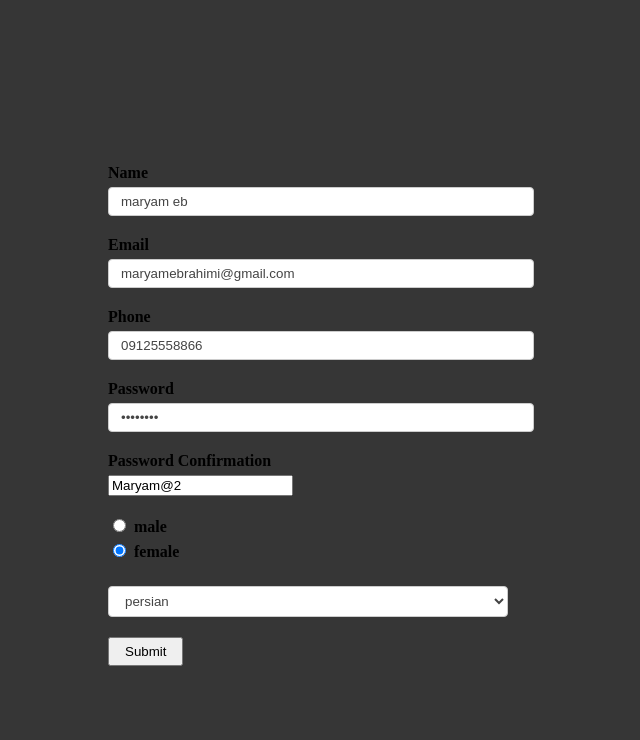
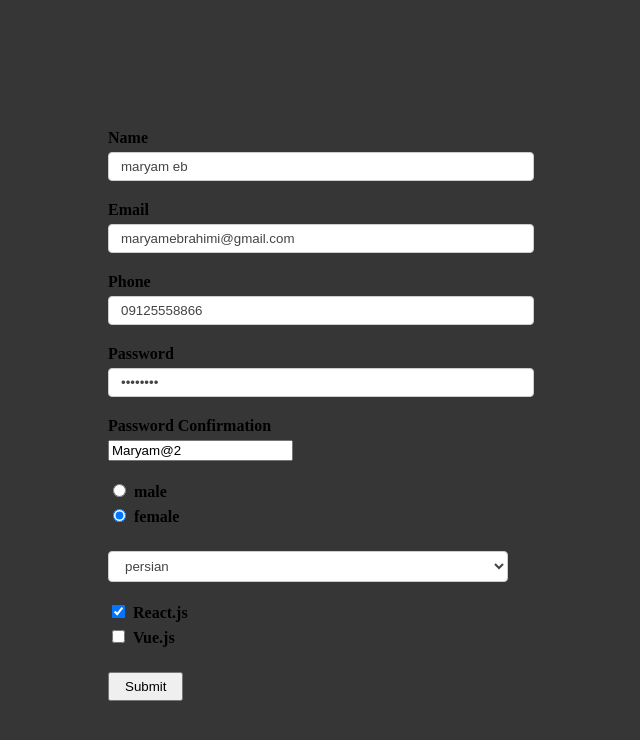
Before and after one commit to maryamer/Formik, a React (Vite) app: page / in a window 1280 px wide. Shown: the top 740 px of the page, without its empty margins (319-959 px from the left). Built offline with nearby package versions, Linux system fonts and the light colour scheme; data requests are answered from the project's data file.

Commit message:
checkBox component

```diff
--- a/server/db.json
+++ b/server/db.json
@@ -7,7 +7,8 @@
   "password": "Maryam@2",
   "passwordConfirm": "Maryam@2",
   "gender": "1",
-  "nationality": "IR"
+  "nationality": "IR",
+  "interests":["React.js"]
 }]
 
 }
--- a/src/components/SignUpForm.jsx
+++ b/src/components/SignUpForm.jsx
@@ -3,19 +3,11 @@ import { useFormik } from "formik";
 import { useEffect } from "react";
 import { useState } from "react";
 import * as Yup from "yup";
+import CheckBoxInput from "./common/CheckBoxInput";
 import Input from "./common/input";
 import RadioInput from "./common/RadioInput";
 import SelectComponent from "./common/SelectComponent";
 
-// const savedData = {
-//   name: "maryam eb",
-//   email: "maryamebrahimi@gmail.com",
-//   phone: "09125558866",
-//   password: "Maryam@2",
-//   passwordConfirm: "Maryam@2",
-//   gender: "1",
-//   nationality: "IR",
-// };
 const initialValues = {
   name: "",
   email: "",
@@ -24,8 +16,14 @@ const initialValues = {
   passwordConfirm: "",
   gender: "",
   nationality: "",
+  interests: [], //["React.js","Vue.js"]
 };
+
 export default function SignUpForm() {
+  const checkBoxOptions = [
+    { label: "React.js", value: "React.js" },
+    { label: "Vue.js", value: "Vue.js" },
+  ];
   const radioOptions = [
     { label: "male", value: "0" },
     { label: "female", value: "1" },
@@ -38,9 +36,7 @@ export default function SignUpForm() {
     { label: "german", value: "GER" },
   ];
   const [formValues, setFormValues] = useState(null);
-  const onSubmit = (values) => {
-    // console.log("submit");
-  };
+  const onSubmit = (values) => {};
   const validationSchema = Yup.object({
     name: Yup.string("name should be string ")
       .required("name is required")
@@ -63,6 +59,7 @@ export default function SignUpForm() {
       .oneOf([Yup.ref("password"), null], "Passwords must match"),
     gender: Yup.string().required("gender is required"),
     nationality: Yup.string().required("select nationality"),
+    interests: Yup.array().min(1, "at least select one experties").required(),
   });
   const formik = useFormik({
     initialValues: formValues || initialValues,
@@ -108,6 +105,12 @@ export default function SignUpForm() {
           formik={formik}
           name="nationality"
         />
+        <CheckBoxInput
+          checkBoxOptions={checkBoxOptions}
+          formik={formik}
+          name="interests"
+        />
+
         {/* <button onClick={() => setFormValues(savedData)}>load data</button> */}
         <button type="submit " disabled={!formik.isValid}>
           Submit
--- /dev/null
+++ b/src/components/common/CheckBoxInput.jsx
@@ -0,0 +1,26 @@
+import React from "react";
+
+export default function CheckBoxInput({ checkBoxOptions, formik, name }) {
+  return (
+    <div className="formControl">
+      {checkBoxOptions.map((item) => (
+        <div key={item.value}>
+          {" "}
+          <input
+            type="checkbox"
+            id={item.value}
+            name={name}
+            value={item.value}
+            onChange={formik.handleChange}
+            checked={formik.values[name].includes(item.value)}
+          />
+          <label htmlFor={item.value}>{item.label}</label>
+        </div>
+      ))}
+
+      {formik.errors[name] && formik.touched[name] && (
+        <div className="validationError">{formik.errors[name]}</div>
+      )}
+    </div>
+  );
+}
```
